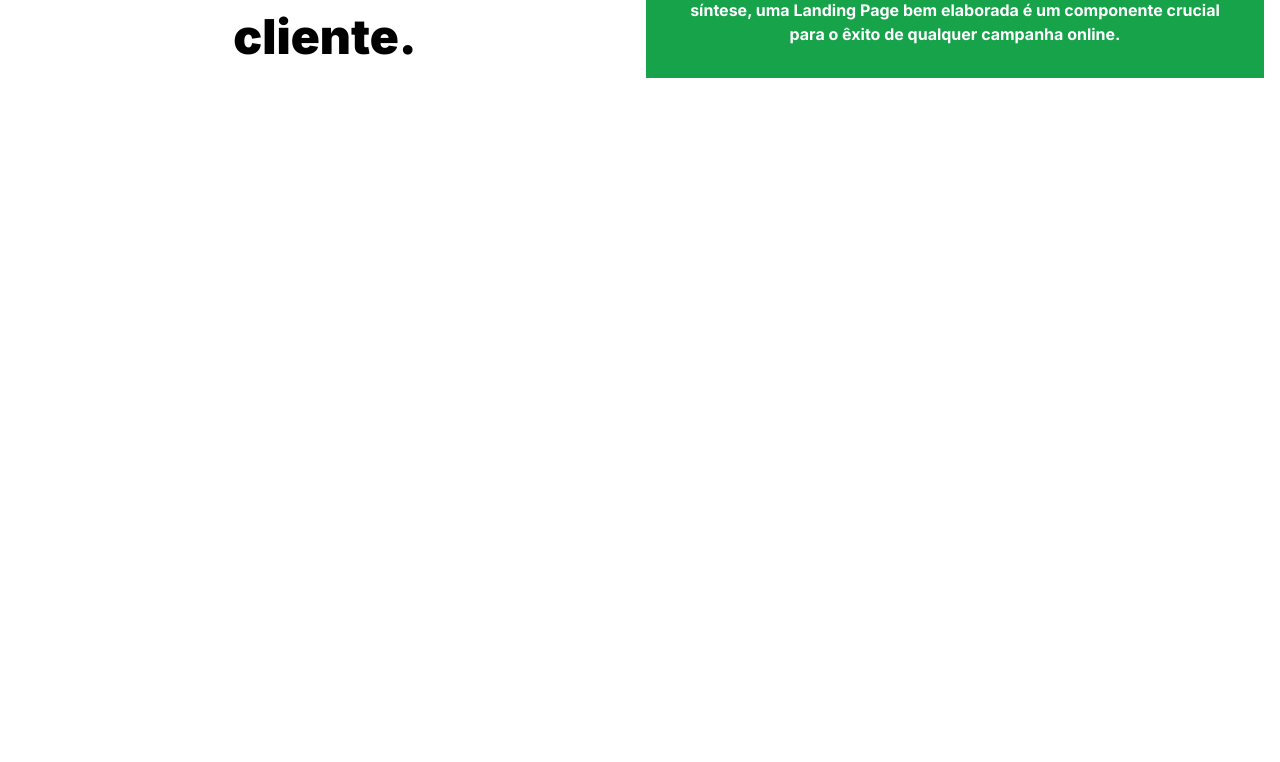
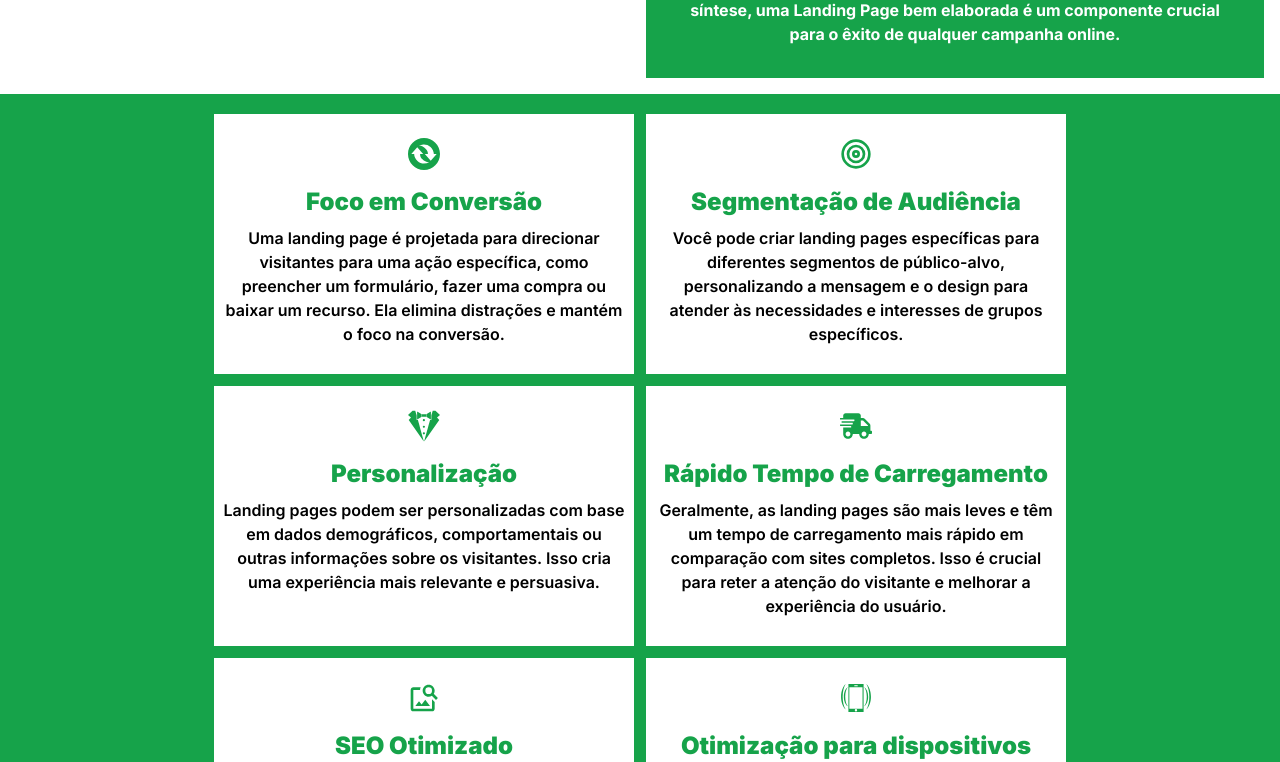
Before and after one commit to Adrianodbs/A3X, a React (Vite) app: page / in a window 1280 px wide. Shown: the part 398-1160 px from the top of the page. Before the commit the page ends 800 px from the top, so only its background shows below. Built offline with nearby package versions, Linux system fonts and the light colour scheme.

Commit message:
Feat: create cards

```diff
--- /dev/null
+++ b/src/components/Card/index.tsx
@@ -0,0 +1,18 @@
+import { ReactNode } from 'react'
+
+interface CardProps {
+  img: string | ReactNode
+  title: string
+  desc: string
+}
+
+export default function Card({ img, title, desc }: CardProps) {
+  return (
+    <div className="min-h-[260px] flex flex-col items-center justify-start text-green-600 max-w-[420px] w-[90%] text-center bg-white p-2">
+      <div className="py-4">{img}</div>
+
+      <h3 className="font-black text-2xl mb-2">{title}</h3>
+      <p className="font-semibold text-black">{desc}</p>
+    </div>
+  )
+}
--- /dev/null
+++ b/src/components/Cards/index.tsx
@@ -0,0 +1,43 @@
+import Card from '../Card'
+import { SiConvertio, SiStylelint } from 'react-icons/si'
+import { FiTarget } from 'react-icons/fi'
+import { FaShippingFast } from 'react-icons/fa'
+import { MdOutlineImageSearch } from 'react-icons/md'
+import { GiVibratingSmartphone } from 'react-icons/gi'
+
+export default function Cards() {
+  return (
+    <div className="bg-green-600 p-5 flex-wrap flex gap-3 items-center justify-center">
+      <Card
+        img={<SiConvertio size={32} />}
+        title="Foco em Conversão"
+        desc="Uma landing page é projetada para direcionar visitantes para uma ação específica, como preencher um formulário, fazer uma compra ou baixar um recurso. Ela elimina distrações e mantém o foco na conversão."
+      />
+      <Card
+        img={<FiTarget size={32} />}
+        title="Segmentação de Audiência"
+        desc="Você pode criar landing pages específicas para diferentes segmentos de público-alvo, personalizando a mensagem e o design para atender às necessidades e interesses de grupos específicos."
+      />
+      <Card
+        img={<SiStylelint size={32} />}
+        title="Personalização"
+        desc="Landing pages podem ser personalizadas com base em dados demográficos, comportamentais ou outras informações sobre os visitantes. Isso cria uma experiência mais relevante e persuasiva."
+      />
+      <Card
+        img={<FaShippingFast size={32} />}
+        title="Rápido Tempo de Carregamento"
+        desc="Geralmente, as landing pages são mais leves e têm um tempo de carregamento mais rápido em comparação com sites completos. Isso é crucial para reter a atenção do visitante e melhorar a experiência do usuário."
+      />
+      <Card
+        img={<MdOutlineImageSearch size={32} />}
+        title="SEO Otimizado"
+        desc="Uma landing page bem otimizada para palavras-chave relevantes pode melhorar sua classificação nos motores de busca para consultas específicas, aumentando a visibilidade online."
+      />
+      <Card
+        img={<GiVibratingSmartphone size={32} />}
+        title="Otimização para dispositivos móveis"
+        desc="Landing pages são projetadas para garantir uma boa experiência para usuários que acessam a partir de smartphones ou tablets."
+      />
+    </div>
+  )
+}
--- a/src/pages/Home.tsx
+++ b/src/pages/Home.tsx
@@ -1,8 +1,10 @@
+import Cards from '../components/Cards'
+
 export default function Home() {
   return (
     <div>
-      <div className="grid grid-cols-2 p-4 gap-3 items-center">
-        <h1 className="text-center text-[48px] font-[900]">
+      <section className="md:grid md:grid-cols-2 flex flex-col p-4 gap-3 items-center">
+        <h1 className="text-center md:text-[40px] text-[32px] font-[900]">
           Desenvolvimento de{' '}
           <span className="text-green-600">páginas web e mobile</span>, com foco
           na melhor experiência para o cliente.
@@ -24,7 +26,8 @@ export default function Home() {
             de qualquer campanha online.
           </h4>
         </div>
-      </div>
+      </section>
+      <Cards />
     </div>
   )
 }
```
